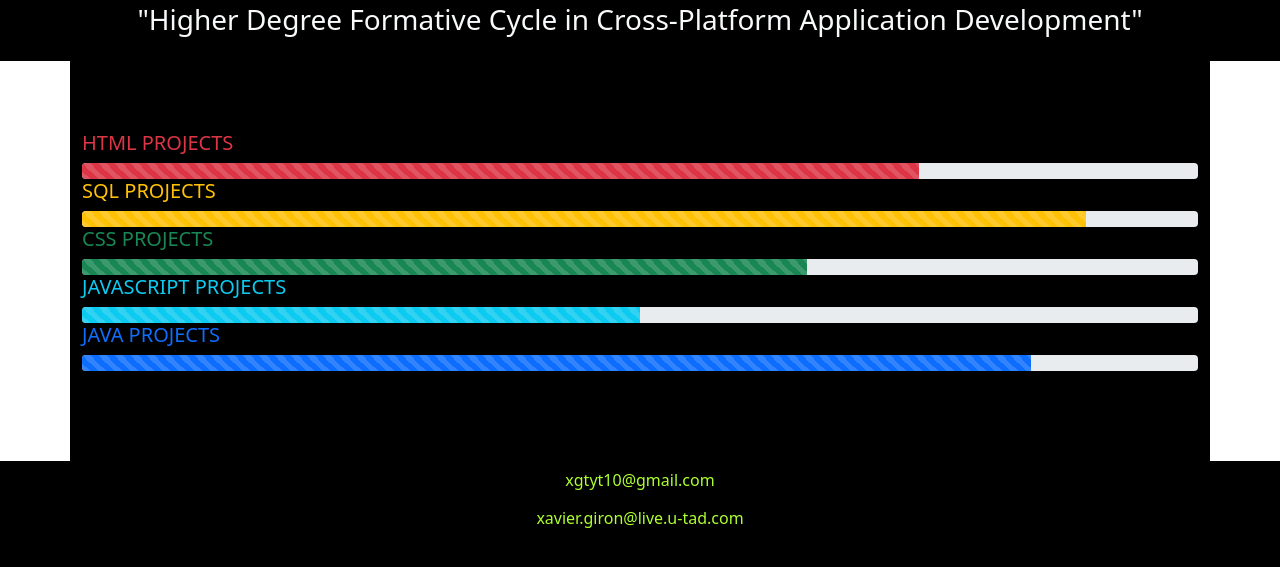
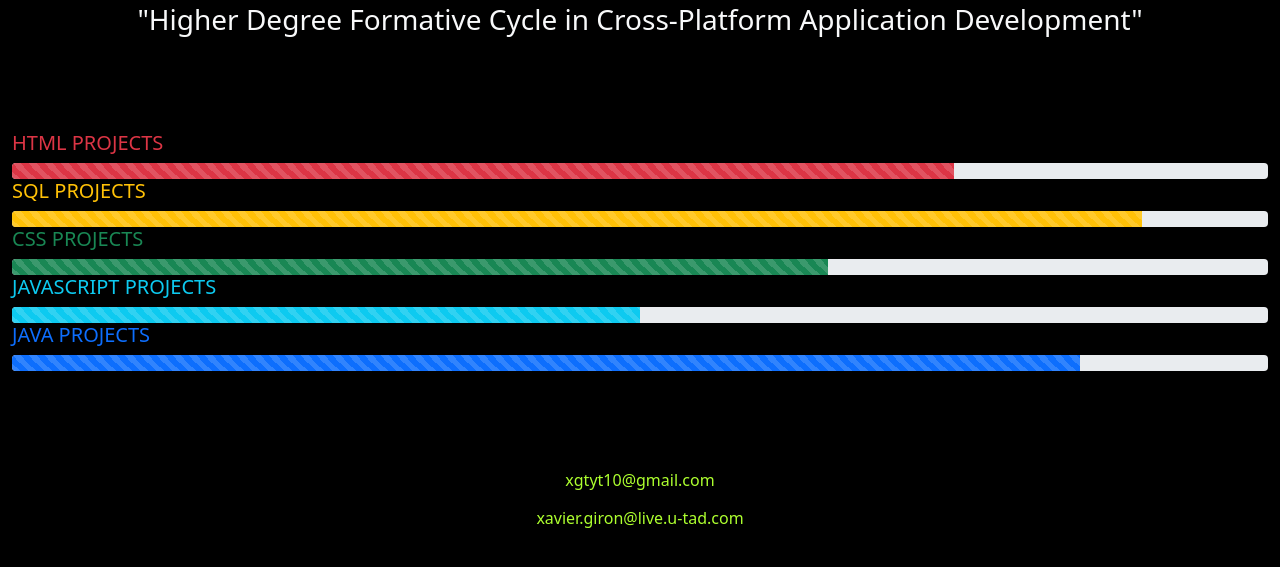
Before and after one commit to XaviGT10/Mi_Primer_Portfolio, a plain HTML site: page Portfolio4.html in a window 1280 px wide. Shown: the part 123-690 px from the top of the page. Drawn offline with nearby package versions, Linux system fonts and the light colour scheme.

Commit message:
Container-fluid

```diff
--- a/Portfolio4.html
+++ b/Portfolio4.html
@@ -19,7 +19,7 @@
     <h3 class="titulacion text-center">"Higher Degree Formative Cycle in Cross-Platform Application Development"</h3>
 </header>
 <body>
-    <div id="masGrande" class="container">
+    <div id="masGrande" class="container-fluid">
         <div id="queseyo" class="row">
             <div id="ProjectHTML" class="col-12 text-danger">
                 <h5>HTML PROJECTS</h5>
```
